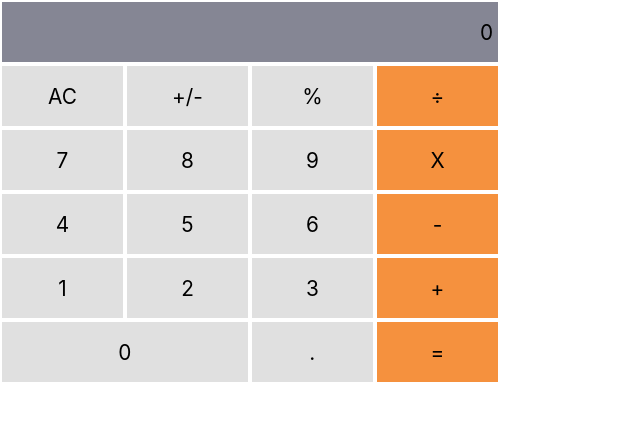
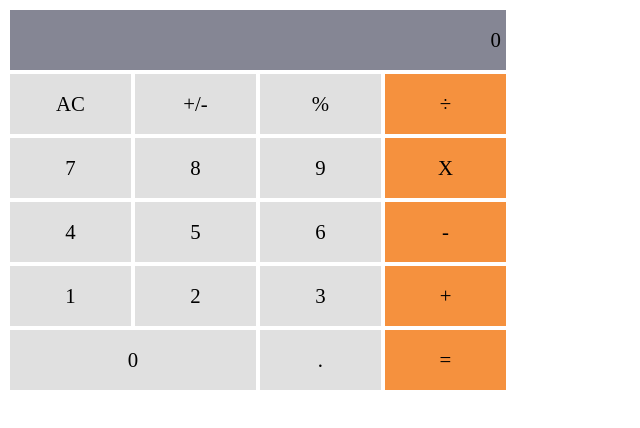
Before and after one commit to learnwithalfred/alfred-maths-magician-app, a React (Create React App) app: page / in a window 1280 px wide. Shown: the top 428 px of the page, without its empty margins (0-640 px from the left). Built offline with nearby package versions, Linux system fonts and the light colour scheme.

Commit message:
Create React App files default files deleted
These files Include .css files, images and text

```diff
--- a/src/App.css
+++ /dev/null
@@ -1,39 +0,0 @@
-.App {
-  text-align: center;
-}
-
-.App-logo {
-  height: 40vmin;
-  pointer-events: none;
-}
-
-@media (prefers-reduced-motion: no-preference) {
-  .App-logo {
-    animation: App-logo-spin infinite 20s linear;
-  }
-}
-
-.App-header {
-  background-color: #282c34;
-  min-height: 100vh;
-  display: flex;
-  flex-direction: column;
-  align-items: center;
-  justify-content: center;
-  font-size: calc(10px + 2vmin);
-  color: white;
-}
-
-.App-link {
-  color: #61dafb;
-}
-
-@keyframes App-logo-spin {
-  from {
-    transform: rotate(0deg);
-  }
-
-  to {
-    transform: rotate(360deg);
-  }
-}
--- a/src/App.js
+++ b/src/App.js
@@ -1,4 +1,3 @@
-import './App.css';
 import Calculator from './components/Calculator';
 
 function App() {
--- a/src/index.css
+++ /dev/null
@@ -1,27 +0,0 @@
-body {
-  margin: 0;
-  font-family:
-    -apple-system,
-    BlinkMacSystemFont,
-    'Segoe UI',
-    'Roboto',
-    'Oxygen',
-    'Ubuntu',
-    'Cantarell',
-    'Fira Sans',
-    'Droid Sans',
-    'Helvetica Neue',
-    sans-serif;
-  -webkit-font-smoothing: antialiased;
-  -moz-osx-font-smoothing: grayscale;
-}
-
-code {
-  font-family:
-    source-code-pro,
-    Menlo,
-    Monaco,
-    Consolas,
-    'Courier New',
-    monospace;
-}
--- a/src/index.js
+++ b/src/index.js
@@ -1,6 +1,5 @@
 import React from 'react';
 import ReactDOM from 'react-dom/client';
-import './index.css';
 import App from './App';
 import reportWebVitals from './reportWebVitals';
 
@@ -8,7 +7,7 @@
 root.render(
   <React.StrictMode>
     <App />
-  </React.StrictMode>,
+  </React.StrictMode>
 );
 
 // If you want to start measuring performance in your app, pass a function
```
Also changed, not shown: src/logo.svg (deleted).
